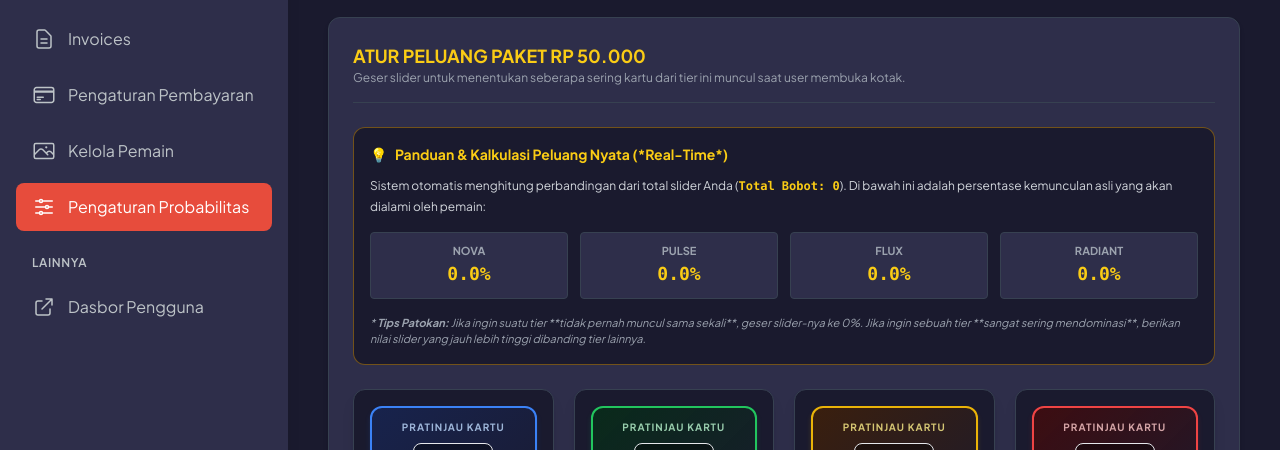
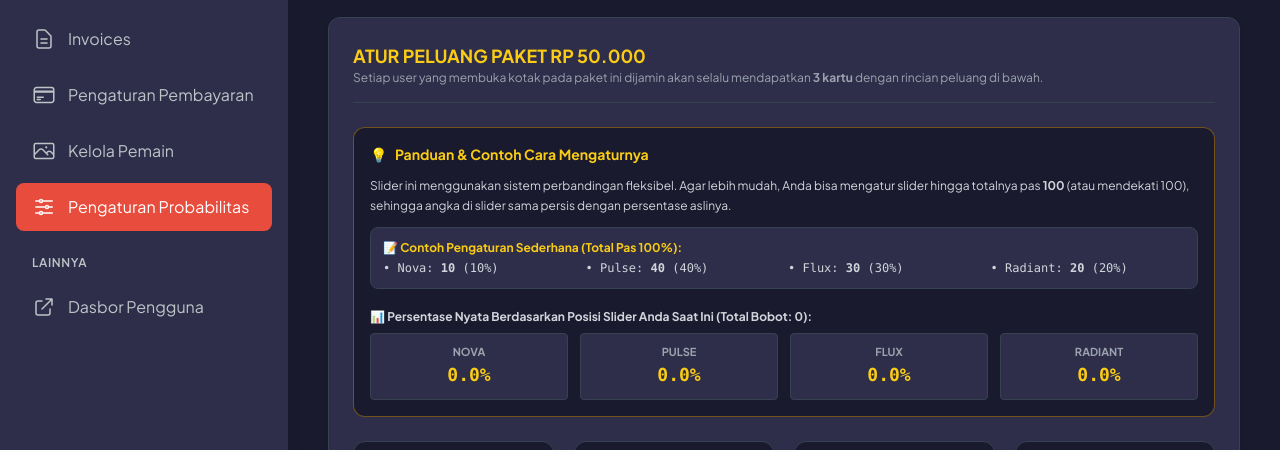
Before and after one commit to tobslayerr/mondzgame, a React (Vite) app: page /admin/dashboard/package-configs in a window 1280 px wide. Shown: the part 230-680 px from the top of the page. Built offline with nearby package versions, Linux system fonts and the light colour scheme; no server answers; sample sign-in values are in the browser's storage.

Commit message:
Update badge perlink

```diff
--- a/src/pages/admin/AdminPackageConfigs.jsx
+++ b/src/pages/admin/AdminPackageConfigs.jsx
@@ -163,20 +163,34 @@ const AdminPackageConfigs = () => {
             <h3 className="text-lg font-bold text-yellow-400 uppercase">
               Atur Peluang Paket Rp {selectedAmount.toLocaleString('id-ID')}
             </h3>
-            <p className="text-xs text-gray-400">Geser slider untuk menentukan seberapa sering kartu dari tier ini muncul saat user membuka kotak.</p>
+            <p className="text-xs text-gray-400">Setiap user yang membuka kotak pada paket ini dijamin akan selalu mendapatkan <strong>3 kartu</strong> dengan rincian peluang di bawah.</p>
           </div>
         </div>
 
-        {/* --- KOTAK HINT & PATOKAN PERHITUNGAN REAL-TIME --- */}
+        {/* --- KOTAK HINT & CONTOH PERHITUNGAN JELAS --- */}
         <div className="p-4 bg-primary-dark border border-yellow-600/50 rounded-xl space-y-3">
           <div className="flex items-center gap-2 text-yellow-400 font-bold text-sm">
             <span>💡</span>
-            <h4>Panduan & Kalkulasi Peluang Nyata (*Real-Time*)</h4>
+            <h4>Panduan & Contoh Cara Mengaturnya</h4>
           </div>
           <p className="text-xs text-gray-300 leading-relaxed">
-            Sistem otomatis menghitung perbandingan dari total slider Anda (<span className="text-yellow-400 font-mono font-bold">Total Bobot: {totalWeight}</span>). Di bawah ini adalah persentase kemunculan asli yang akan dialami oleh pemain:
+            Slider ini menggunakan sistem perbandingan fleksibel. Agar lebih mudah, Anda bisa mengatur slider hingga totalnya pas <strong>100</strong> (atau mendekati 100), sehingga angka di slider sama persis dengan persentase aslinya.
           </p>
-          <div className="grid grid-cols-2 sm:grid-cols-4 gap-3 pt-1">
+
+          {/* Contoh Panduan Cepat */}
+          <div className="bg-secondary-dark p-3 rounded-lg border border-gray-700 text-xs space-y-1">
+            <span className="font-bold text-yellow-400 block mb-1">📝 Contoh Pengaturan Sederhana (Total Pas 100%):</span>
+            <div className="grid grid-cols-2 sm:grid-cols-4 gap-2 text-gray-300 font-mono">
+              <div>• Nova: <strong>10</strong> (10%)</div>
+              <div>• Pulse: <strong>40</strong> (40%)</div>
+              <div>• Flux: <strong>30</strong> (30%)</div>
+              <div>• Radiant: <strong>20</strong> (20%)</div>
+            </div>
+          </div>
+
+          <div className="pt-2">
+            <span className="text-xs font-bold text-gray-300 block mb-2">📊 Persentase Nyata Berdasarkan Posisi Slider Anda Saat Ini (Total Bobot: {totalWeight}):</span>
+            <div className="grid grid-cols-2 sm:grid-cols-4 gap-3">
               {Object.keys(currentWeights).map((tier) => (
                 <div key={tier} className="bg-secondary-dark p-2.5 rounded border border-gray-700 text-center">
                   <span className="text-[11px] text-gray-400 block uppercase font-bold">{tier}</span>
@@ -184,9 +198,7 @@ const AdminPackageConfigs = () => {
                 </div>
               ))}
             </div>
-          <p className="text-[11px] text-gray-400 italic pt-1">
-            * <b>Tips Patokan:</b> Jika ingin suatu tier **tidak pernah muncul sama sekali**, geser slider-nya ke 0%. Jika ingin sebuah tier **sangat sering mendominasi**, berikan nilai slider yang jauh lebih tinggi dibanding tier lainnya.
-          </p>
+          </div>
         </div>
 
         {/* Grid Slider dengan Pratinjau Kartu & Gambar Nyata */}
```
Lines whose indentation alone changed are shown as unchanged.
